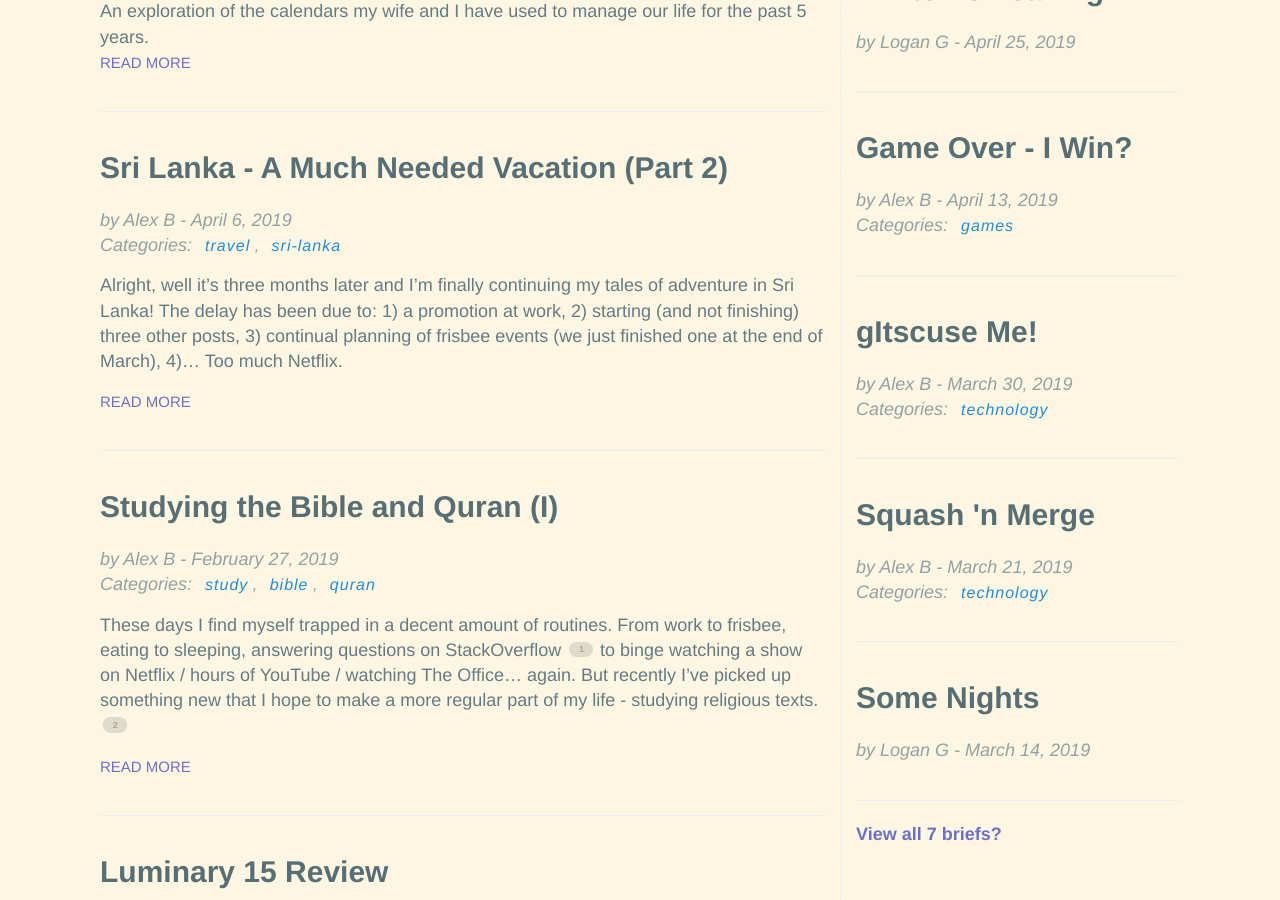
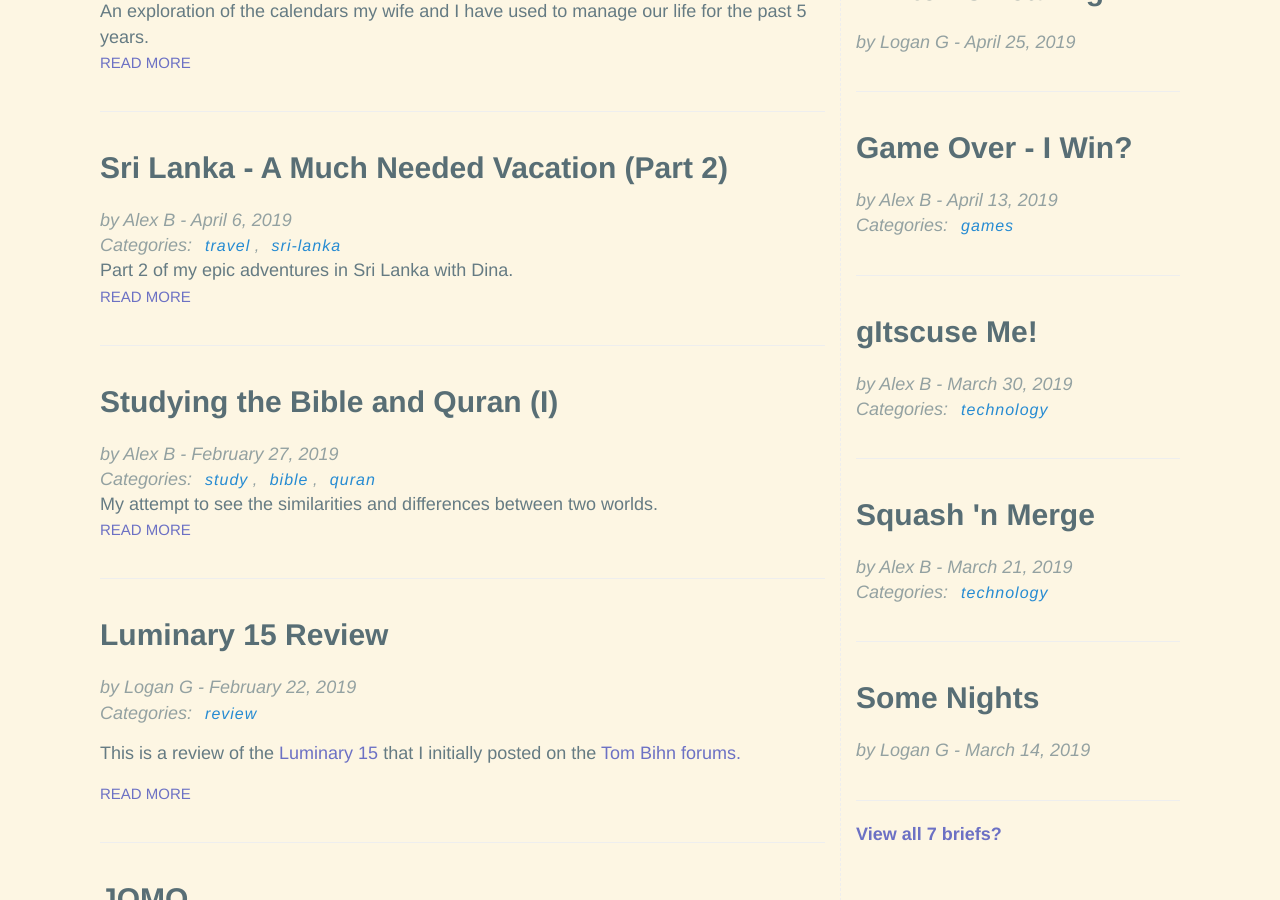
Before and after one commit to hencefarthing/hencefarthing.github.io, a Jekyll site: the page built from index.html, in a window 1280 px wide and 900 px high, scrolled down 308 px. Built offline with Jekyll 4.4.1, drawn with Linux system fonts in a browser that asks for light colours.

Commit message:
added some excerpts; deleted a test

```diff
--- a/_posts/2019/02/2019-02-27-Bible-Quran-Study-1.md
+++ b/_posts/2019/02/2019-02-27-Bible-Quran-Study-1.md
@@ -3,6 +3,7 @@ title: Studying the Bible and Quran (I)
 author: Alex B
 layout: post
 categories: study bible quran
+excerpt: My attempt to see the similarities and differences between two worlds.
 ---
 
 These days I find myself trapped in a decent amount of routines. From work to frisbee, eating to sleeping, answering questions on StackOverflow [^1] to binge watching a show on Netflix / hours of YouTube / watching The Office... again. But recently I've picked up something new that I hope to make a more regular part of my life - studying religious texts. [^2]
--- a/_posts/2019/04/2019-04-06-much-needed-vacay-2.md
+++ b/_posts/2019/04/2019-04-06-much-needed-vacay-2.md
@@ -3,6 +3,7 @@ layout: post
 author: Alex B
 title: Sri Lanka - A Much Needed Vacation (Part 2)
 categories: travel sri-lanka
+excerpt: Part 2 of my epic adventures in Sri Lanka with Dina.
 ---
 
 Alright, well it's three months later and I'm finally continuing my tales of adventure in Sri Lanka! The delay has been due to: 1) a promotion at work, 2) starting (and not finishing) three other posts, 3) continual planning of frisbee events (we just finished one at the end of March), 4)... Too much Netflix.
```
Also changed, not shown: _posts/2019/03/curious.md (deleted, +0 -6 lines).
